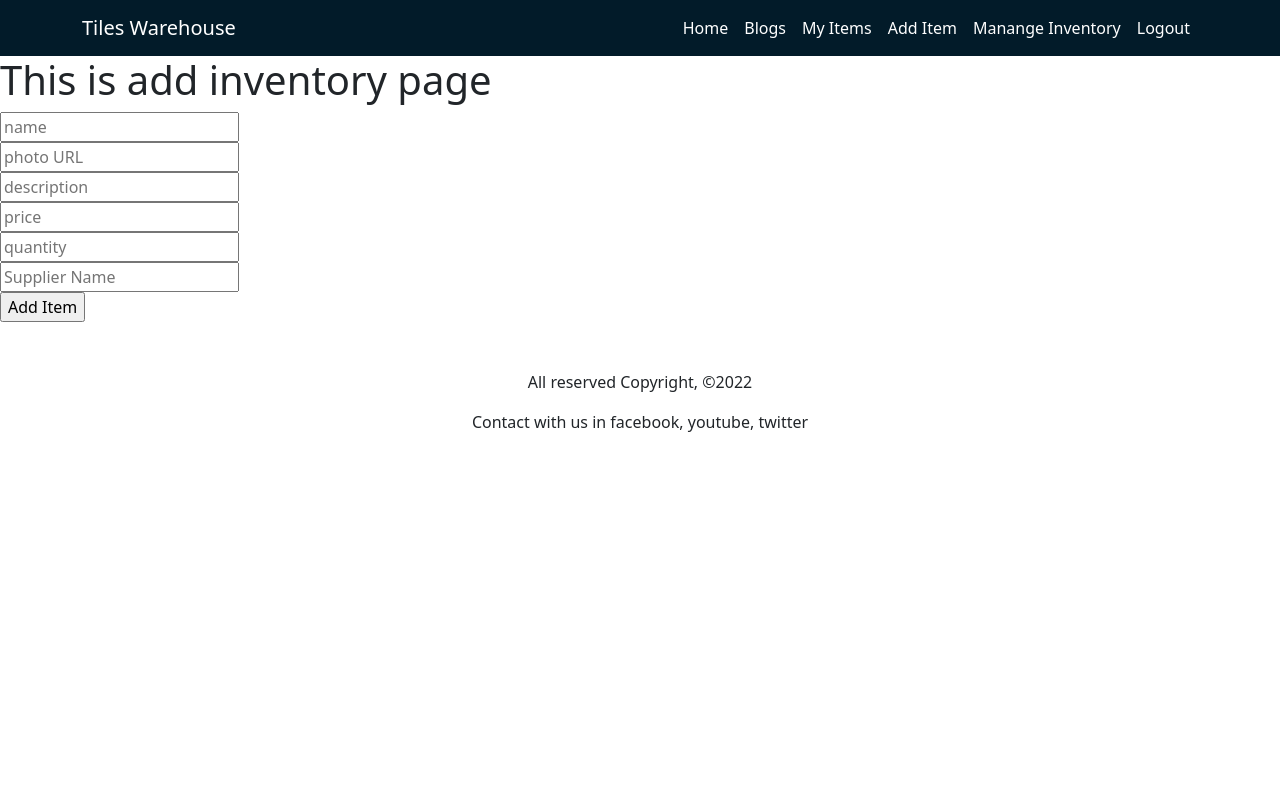
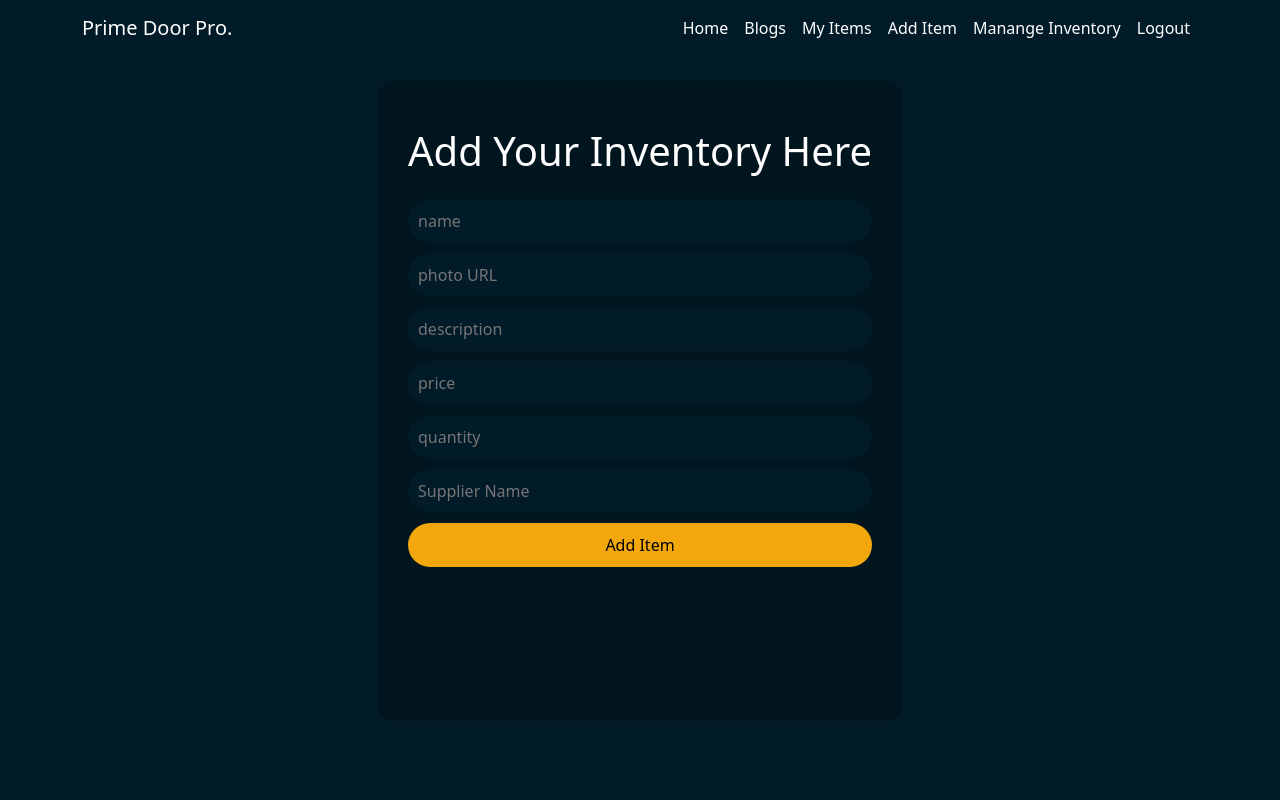
Before and after one commit to SMhamidAzad/Warehouse-Management-Client, a React (Create React App) app: page /addItem in a window 1280 px wide. Shown: the top 800 px of the page. Built offline with nearby package versions, Linux system fonts and the light colour scheme; no server answers; sample sign-in values are in the browser's storage.

Commit message:
change the  warehouse with door from tiles

```diff
--- a/public/index.html
+++ b/public/index.html
@@ -24,7 +24,7 @@
       work correctly both with client-side routing and a non-root public URL.
       Learn how to configure a non-root public URL by running `npm run build`.
     -->
-    <title>React App</title>
+    <title>Prime Door Pro.</title>
   </head>
   <body>
     <noscript>You need to enable JavaScript to run this app.</noscript>
--- /dev/null
+++ b/src/components/Home/AddInventory/AddInventory.css
@@ -0,0 +1,15 @@
+.addItem-form input{
+    width: 100%;
+    background-color: #021B29;
+      color: white;
+      font-weight: 500;
+      outline: none;
+      border: 0;
+      padding: 10px;
+      border-radius: 25px;
+      margin-bottom: 10px;
+}
+.addForm-btn{
+    background-color: #F2A70C !important;
+    color: black !important;
+}
--- a/src/components/Home/AddInventory/AddInventory.js
+++ b/src/components/Home/AddInventory/AddInventory.js
@@ -1,6 +1,7 @@
 import React from 'react';
 import { useAuthState } from 'react-firebase-hooks/auth';
 import auth from '../../../firebase.init';
+import './AddInventory.css'
 
 const AddInventory = () => {
     const [user]=useAuthState(auth)
@@ -35,9 +36,10 @@ const AddInventory = () => {
         })
     }
     return (
-        <div>
-            <h1>This is add inventory page</h1>
-            <form onSubmit={handleNewInventory}>
+        <div className='d-flex justify-content-center form-container'>
+            <div className='form-div'>
+            <h1 className='text-white py-3'>Add Your Inventory Here</h1>
+            <form className='addItem-form' onSubmit={handleNewInventory}>
                <input type="text" name="name" id="" placeholder='name'/>
                <br />
                <input type="text" name="img" id="" placeholder='photo URL'/>
@@ -50,8 +52,9 @@ const AddInventory = () => {
                <br />
                <input type="text" name="supplierName" id="" placeholder='Supplier Name'/>
                <br />
-               <input type="submit" value="Add Item" />
+               <input className='addForm-btn' type="submit" value="Add Item" />
             </form>
+            </div>
         </div>
     );
 };
--- a/src/components/Home/Banner/Banner.js
+++ b/src/components/Home/Banner/Banner.js
@@ -1,7 +1,7 @@
 import React from 'react';
 import './Banner.css'
 import { BsArrowRight } from 'react-icons/bs';
-import banner from '../../../img/banner/banner-tiles.png'
+import banner from '../../../img/banner/door-banner.png'
 import banner1 from '../../../img/banner/banner-1.png'
 import banner2 from '../../../img/banner/banner-2.png'
 import banner3 from '../../../img/banner/banner-3.png'
@@ -14,57 +14,19 @@ const Banner = () => {
           <div>
           <div className='text-white'>
             <h1>We Provide the Best</h1>
-            <h1> Tiles in the country</h1>
+            <h1> Door in the country</h1>
           </div>
-          <p className='text-white'>Our tiles warehouse is one of the best warehouse in our country . We provide the best product in the country. Thank you for choosing us.</p>
+          <p className='text-white'>Our door warehouse is one of the best warehouse in our country . We provide the best product in the country. Thank you for choosing us.</p>
           <button className='explore-btn'><span className='pe-2'>Explore Now</span>
             <BsArrowRight></BsArrowRight>
           </button>
           </div>
         </div>
       </div>
-      <div className="col-md-6">
-        <img src={banner} alt="" />
+      <div className="col-md-6 d-flex align-items-center h-100">
+        <img className='img-fluid' src={banner} alt="" />
       </div>
     </div>
-    //   <div id="carouselExampleCaptions" className="carousel slide" data-bs-ride="carousel">
-    //   <div className="carousel-indicators">
-    //     <button type="button" data-bs-target="#carouselExampleCaptions" data-bs-slide-to="0" className="active" aria-current="true" aria-label="Slide 1"></button>
-    //     <button type="button" data-bs-target="#carouselExampleCaptions" data-bs-slide-to="1" aria-label="Slide 2"></button>
-    //     <button type="button" data-bs-target="#carouselExampleCaptions" data-bs-slide-to="2" aria-label="Slide 3"></button>
-    //   </div>
-    //   <div className="carousel-inner">
-    //     <div className="carousel-item active">
-    //       <img src={banner1} className="d-block w-100 banner" alt="..."/>
-    //       <div className="carousel-caption d-none d-md-block">
-    //         <h5>First slide label</h5>
-    //         <p>Some representative placeholder content for the first slide.</p>
-    //       </div>
-    //     </div>
-    //     <div className="carousel-item">
-    //       <img src={banner2} className="d-block w-100 banner" alt="..."/>
-    //       <div className="carousel-caption d-none d-md-block">
-    //         <h5>Second slide label</h5>
-    //         <p>Some representative placeholder content for the second slide.</p>
-    //       </div>
-    //     </div>
-    //     <div className="carousel-item">
-    //       <img src={banner3} className="d-block w-100 banner" alt="..."/>
-    //       <div className="carousel-caption d-none d-md-block">
-    //         <h5>Third slide label</h5>
-    //         <p>Some representative placeholder content for the third slide.</p>
-    //       </div>
-    //     </div>
-    //   </div>
-    //   <button className="carousel-control-prev" type="button" data-bs-target="#carouselExampleCaptions" data-bs-slide="prev">
-    //     <span className="carousel-control-prev-icon" aria-hidden="true"></span>
-    //     <span className="visually-hidden">Previous</span>
-    //   </button>
-    //   <button className="carousel-control-next" type="button" data-bs-target="#carouselExampleCaptions" data-bs-slide="next">
-    //     <span className="carousel-control-next-icon" aria-hidden="true"></span>
-    //     <span className="visually-hidden">Next</span>
-    //   </button>
-    // </div>
   );
 };
 
--- a/src/components/Home/ManageSingleIn/ManageSingleIn.js
+++ b/src/components/Home/ManageSingleIn/ManageSingleIn.js
@@ -21,14 +21,14 @@ const ManageSingleIn = ({ product }) => {
             fetch(url, {
                 method: 'DELETE'
             })
-                .then(res => res.json())
+                .then(res =>res.json())
                 .then(data => {
                     if (data.deletedCount > 0) {
+                        setIsReload(!isReload)
 
                         console.log('deleted');
                         const remaining = products.filter(product => product._id !== id);
                         setProducts(remaining);
-                        setIsReload(!isReload)
                     }
                 })
         }
--- /dev/null
+++ b/src/components/Home/MyItem/MyItem.js
@@ -0,0 +1,14 @@
+import React from 'react';
+
+const MyItem = ({myitem}) => {
+    console.log(myitem);
+    const {name,img,price,quantity,supplierName}=myitem;
+    return (
+        <div>
+            <img src={img} alt="" />
+            <p>{name}</p>
+        </div>
+    );
+};
+
+export default MyItem;
--- a/src/components/Home/MyItems/MyItems.js
+++ b/src/components/Home/MyItems/MyItems.js
@@ -1,6 +1,7 @@
 import React, { useEffect, useState } from 'react';
 import { useAuthState } from 'react-firebase-hooks/auth';
 import auth from '../../../firebase.init';
+import MyItem from '../MyItem/MyItem';
 
 const MyItems = () => {
     const [user] = useAuthState(auth);
@@ -27,9 +28,15 @@ const MyItems = () => {
     })
     return (
         <div>
-            <h2>This is my item components</h2>
+            <h2>All of my items</h2>
             <h1>{myItems.length}</h1>
             <h5><small>--------------</small> {myItems[0]?.email}</h5>
+            {
+                myItems.map(myitem => <MyItem
+                key={myitem._id}
+                myitem={myitem}
+                ></MyItem>)
+            }
         </div>
     );
 };
--- /dev/null
+++ b/src/components/Home/Product/Product.css
@@ -0,0 +1,3 @@
+.product-pic{
+    width: 20vh;
+}
--- a/src/components/Home/Product/Product.js
+++ b/src/components/Home/Product/Product.js
@@ -1,5 +1,6 @@
 import React from 'react';
 import {  useNavigate } from 'react-router-dom';
+import './Product.css'
 
 const Product = ({product}) => {
     const {_id,name,img,description,price,quantity,supplierName
@@ -10,7 +11,7 @@ const Product = ({product}) => {
     }
     return (
         <div className='card col-md-4 text-center'>
-            <img src={img} alt="" />
+            <img className='product-pic' src={img} alt="" />
             <h5>{name}</h5>
             <p>{description}</p>
             <h4>price: ${price}</h4>
--- /dev/null
+++ b/src/components/Home/Products/Products.css
@@ -0,0 +1,3 @@
+.products{
+    background-color: #01151F;
+}
--- a/src/components/Home/Products/Products.js
+++ b/src/components/Home/Products/Products.js
@@ -2,6 +2,7 @@ import React, { useEffect, useState } from 'react';
 import { Link } from 'react-router-dom';
 import useReload from '../../hooks/useReload';
 import Product from '../Product/Product';
+import './Products.css'
 
 const Products = () => {
     const [products, setProducts] = useState([])
@@ -12,8 +13,9 @@ const Products = () => {
             .then(data => setProducts(data))
     }, [isReload])
     return (
-        <div className='container'>
-            <h2>This is product section</h2>
+       <div className='products'>
+            <div className='container'>
+            <h2 className='py-5 text-white fw-bold'>Inventory Items</h2>
             <div className='row g-4'>
             {
                 products.slice(0,6).map(product => <Product key={product._id}
@@ -23,6 +25,7 @@ const Products = () => {
             </div>
             <Link to='/manage'>Manage Inventory</Link>
         </div>
+       </div>
     );
 };
 
--- a/src/components/Shared/Header/Header.js
+++ b/src/components/Shared/Header/Header.js
@@ -11,7 +11,7 @@ const Header = () => {
     return (
         <Navbar className='nav-style' collapseOnSelect expand="lg" >
         <Container>
-        <Navbar.Brand className='text-white'>Tiles Warehouse</Navbar.Brand>
+        <Navbar.Brand className='text-white'>Prime Door Pro.</Navbar.Brand>
         <Navbar.Toggle aria-controls="responsive-navbar-nav" />
         <Navbar.Collapse id="responsive-navbar-nav">
           <Nav className="ms-auto">
```
Also changed, not shown: src/img/banner/door-banner.png (added).
